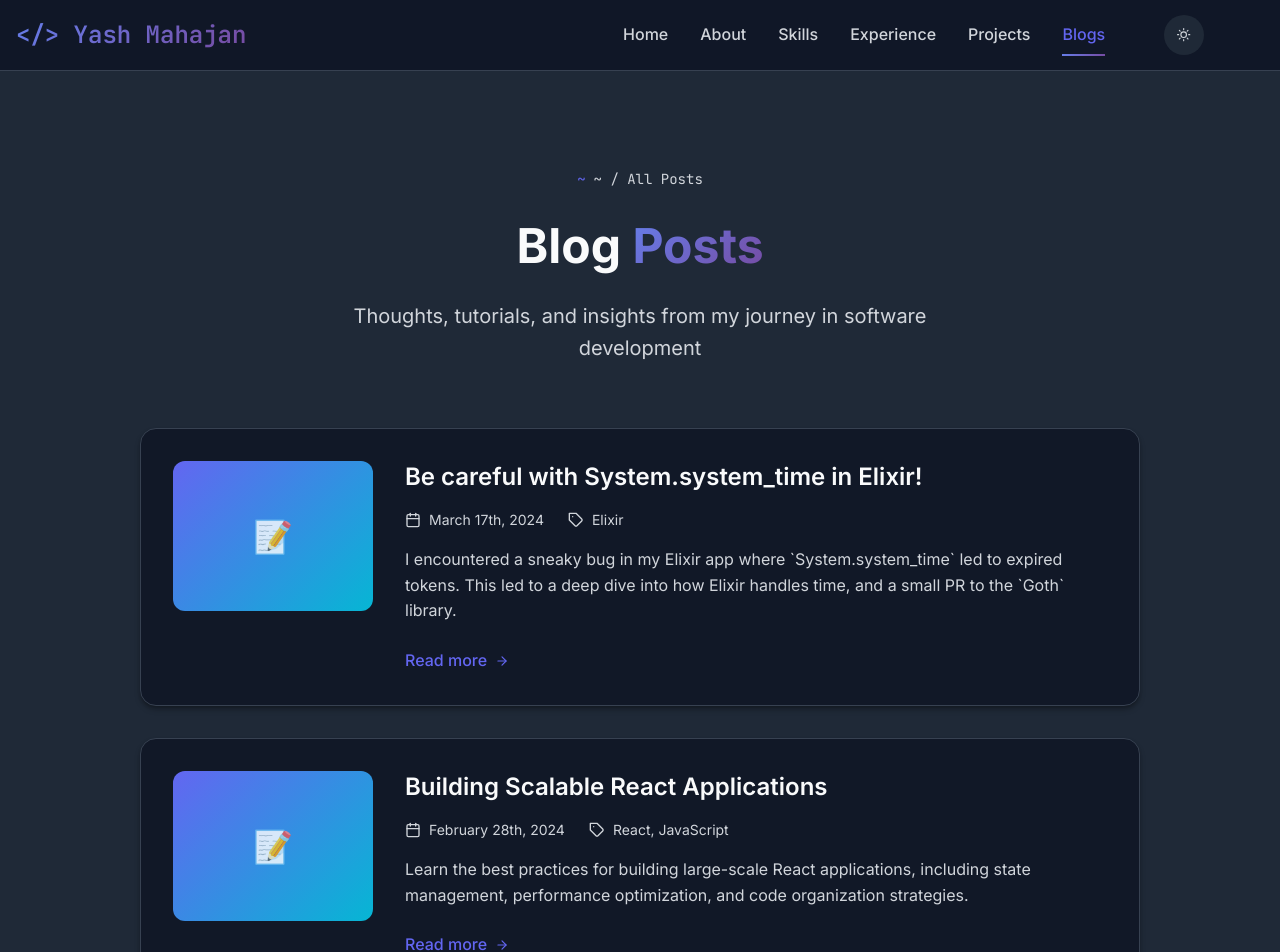
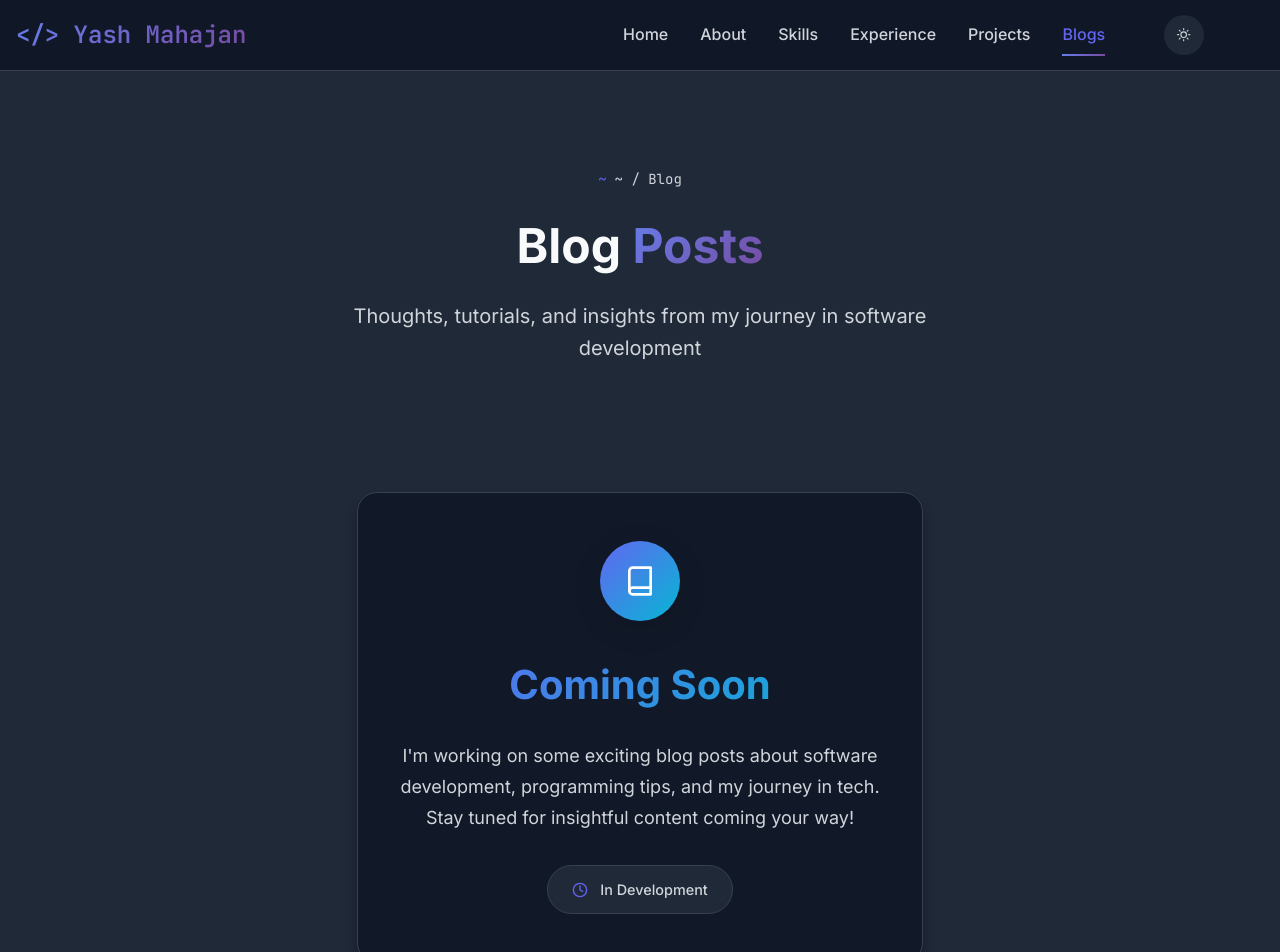
Before and after one commit to yashmahaja/yashmahaja.github.io, a React (Create React App) app: page /blogs in a window 1280 px wide. Shown: the top 952 px of the page. Built offline with nearby package versions, Linux system fonts and the light colour scheme; the HTML template or start-up script is replaced by a standard one.

Commit message:
Blogs Page update

```diff
--- a/src/components/Blogs.css
+++ b/src/components/Blogs.css
@@ -188,6 +188,78 @@
   font-family: 'JetBrains Mono', monospace;
 }
 
+/* Coming Soon Styles */
+.coming-soon-container {
+  display: flex;
+  justify-content: center;
+  align-items: center;
+  min-height: 60vh;
+  padding: 4rem 0;
+}
+
+.coming-soon-content {
+  text-align: center;
+  max-width: 600px;
+  padding: 3rem 2rem;
+  background: var(--bg-primary);
+  border-radius: 20px;
+  box-shadow: var(--shadow-lg);
+  border: 1px solid var(--border-color);
+}
+
+.coming-soon-icon {
+  width: 80px;
+  height: 80px;
+  margin: 0 auto 2rem;
+  background: linear-gradient(135deg, var(--primary-color) 0%, var(--secondary-color) 100%);
+  border-radius: 50%;
+  display: flex;
+  align-items: center;
+  justify-content: center;
+  color: white;
+  font-size: 2rem;
+  box-shadow: 0 8px 32px rgba(0, 0, 0, 0.1);
+}
+
+.coming-soon-title {
+  font-size: 2.5rem;
+  font-weight: 700;
+  margin-bottom: 1.5rem;
+  color: var(--text-primary);
+  background: linear-gradient(135deg, var(--primary-color) 0%, var(--secondary-color) 100%);
+  -webkit-background-clip: text;
+  -webkit-text-fill-color: transparent;
+  background-clip: text;
+}
+
+.coming-soon-description {
+  font-size: 1.125rem;
+  line-height: 1.7;
+  color: var(--text-secondary);
+  margin-bottom: 2rem;
+  max-width: 500px;
+  margin-left: auto;
+  margin-right: auto;
+}
+
+.coming-soon-status {
+  display: inline-flex;
+  align-items: center;
+  gap: 0.75rem;
+  padding: 0.75rem 1.5rem;
+  background: var(--bg-secondary);
+  border-radius: 50px;
+  color: var(--text-secondary);
+  font-size: 0.9rem;
+  font-weight: 500;
+  border: 1px solid var(--border-color);
+}
+
+.coming-soon-status svg {
+  font-size: 1rem;
+  color: var(--primary-color);
+}
+
 /* Responsive Design */
 @media (max-width: 768px) {
   .blogs {
@@ -244,3 +316,52 @@
     font-size: 0.9rem;
   }
 }
+
+/* Coming Soon Responsive */
+@media (max-width: 768px) {
+  .coming-soon-container {
+    min-height: 50vh;
+    padding: 2rem 0;
+  }
+
+  .coming-soon-content {
+    padding: 2rem 1.5rem;
+    margin: 0 1rem;
+  }
+
+  .coming-soon-icon {
+    width: 60px;
+    height: 60px;
+    font-size: 1.5rem;
+    margin-bottom: 1.5rem;
+  }
+
+  .coming-soon-title {
+    font-size: 2rem;
+    margin-bottom: 1rem;
+  }
+
+  .coming-soon-description {
+    font-size: 1rem;
+    margin-bottom: 1.5rem;
+  }
+}
+
+@media (max-width: 480px) {
+  .coming-soon-content {
+    padding: 1.5rem 1rem;
+  }
+
+  .coming-soon-title {
+    font-size: 1.75rem;
+  }
+
+  .coming-soon-description {
+    font-size: 0.9rem;
+  }
+
+  .coming-soon-status {
+    padding: 0.5rem 1rem;
+    font-size: 0.8rem;
+  }
+}
--- a/src/components/Blogs.js
+++ b/src/components/Blogs.js
@@ -1,7 +1,7 @@
-import React, { useMemo } from 'react';
+import React from 'react';
 import { motion, useReducedMotion } from 'framer-motion';
 import { useInView } from 'react-intersection-observer';
-import { FiCalendar, FiTag, FiArrowRight } from 'react-icons/fi';
+import { FiClock, FiBook } from 'react-icons/fi';
 import './Blogs.css';
 
 const Blogs = () => {
@@ -13,57 +13,6 @@ const Blogs = () => {
     rootMargin: '50px'
   });
 
-  // Sample blog posts - you can replace these with your actual blog data
-  const blogPosts = useMemo(() => [
-    {
-      id: 1,
-      title: "Be careful with System.system_time in Elixir!",
-      excerpt: "I encountered a sneaky bug in my Elixir app where `System.system_time` led to expired tokens. This led to a deep dive into how Elixir handles time, and a small PR to the `Goth` library.",
-      date: "March 17th, 2024",
-      tags: ["Elixir"],
-      image: "/blog-elixir.jpg", // You can add actual blog post images
-      url: "#" // Replace with actual blog post URL
-    },
-    {
-      id: 2,
-      title: "Building Scalable React Applications",
-      excerpt: "Learn the best practices for building large-scale React applications, including state management, performance optimization, and code organization strategies.",
-      date: "February 28th, 2024",
-      tags: ["React", "JavaScript"],
-      image: "/blog-react.jpg",
-      url: "#"
-    },
-    {
-      id: 3,
-      title: "AWS Lambda Best Practices",
-      excerpt: "A comprehensive guide to AWS Lambda best practices, covering cold starts, memory optimization, error handling, and monitoring strategies.",
-      date: "January 15th, 2024",
-      tags: ["AWS", "Serverless"],
-      image: "/blog-aws.jpg",
-      url: "#"
-    }
-  ], []);
-
-  const containerVariants = useMemo(() => ({
-    hidden: { opacity: 0 },
-    visible: {
-      opacity: 1,
-      transition: {
-        duration: shouldReduceMotion ? 0 : 0.4,
-        staggerChildren: shouldReduceMotion ? 0 : 0.1
-      }
-    }
-  }), [shouldReduceMotion]);
-
-  const itemVariants = useMemo(() => ({
-    hidden: { opacity: 0, y: shouldReduceMotion ? 0 : 20 },
-    visible: {
-      opacity: 1,
-      y: 0,
-      transition: { duration: shouldReduceMotion ? 0 : 0.4 }
-    }
-  }), [shouldReduceMotion]);
-
   return (
     <section id="blogs" className="blogs">
       <div className="container">
@@ -72,11 +21,11 @@ const Blogs = () => {
           className="section-header"
           initial={{ opacity: 0, y: 20 }}
           animate={inView ? { opacity: 1, y: 0 } : {}}
-          transition={{ duration: 0.4 }}
+          transition={{ duration: shouldReduceMotion ? 0 : 0.4 }}
         >
           <div className="header-content">
             <div className="breadcrumb">
-              <span className="breadcrumb-path">~ / All Posts</span>
+              <span className="breadcrumb-path">~ / Blog</span>
             </div>
             <h1 className="section-title">
               Blog <span className="text-gradient">Posts</span>
@@ -88,58 +37,50 @@ const Blogs = () => {
         </motion.div>
 
         <motion.div
-          className="blogs-content"
-          variants={containerVariants}
-          initial="hidden"
-          animate={inView ? "visible" : "hidden"}
+          className="coming-soon-container"
+          initial={{ opacity: 0, y: 30 }}
+          animate={inView ? { opacity: 1, y: 0 } : {}}
+          transition={{ duration: shouldReduceMotion ? 0 : 0.6, delay: shouldReduceMotion ? 0 : 0.2 }}
         >
-          <div className="blogs-grid">
-            {blogPosts.map((post, index) => (
-              <motion.article
-                key={post.id}
-                className="blog-card"
-                variants={itemVariants}
-              >
-                <div className="blog-card-content">
-                  <div className="blog-image">
-                    <div className="blog-image-placeholder">
-                      <div className="placeholder-icon">📝</div>
-                    </div>
-                  </div>
+          <div className="coming-soon-content">
+            <motion.div
+              className="coming-soon-icon"
+              initial={{ scale: 0 }}
+              animate={inView ? { scale: 1 } : {}}
+              transition={{ duration: shouldReduceMotion ? 0 : 0.5, delay: shouldReduceMotion ? 0 : 0.4 }}
+            >
+              <FiBook />
+            </motion.div>
 
-                  <div className="blog-details">
-                    <h2 className="blog-title">
-                      <a href={post.url} className="blog-title-link">
-                        {post.title}
-                      </a>
-                    </h2>
+            <motion.h2
+              className="coming-soon-title"
+              initial={{ opacity: 0, y: 20 }}
+              animate={inView ? { opacity: 1, y: 0 } : {}}
+              transition={{ duration: shouldReduceMotion ? 0 : 0.5, delay: shouldReduceMotion ? 0 : 0.6 }}
+            >
+              Coming Soon
+            </motion.h2>
 
-                    <div className="blog-meta">
-                      <span className="blog-date">
-                        <FiCalendar />
-                        {post.date}
-                      </span>
-                      <span className="blog-tags">
-                        <FiTag />
-                        {post.tags.join(', ')}
-                      </span>
-                    </div>
+            <motion.p
+              className="coming-soon-description"
+              initial={{ opacity: 0, y: 20 }}
+              animate={inView ? { opacity: 1, y: 0 } : {}}
+              transition={{ duration: shouldReduceMotion ? 0 : 0.5, delay: shouldReduceMotion ? 0 : 0.8 }}
+            >
+              I'm working on some exciting blog posts about software development,
+              programming tips, and my journey in tech. Stay tuned for insightful
+              content coming your way!
+            </motion.p>
 
-                    <p className="blog-excerpt">
-                      {post.excerpt}
-                    </p>
-
-                    <a href={post.url} className="blog-read-more">
-                      Read more <FiArrowRight />
-                    </a>
-                  </div>
-                </div>
-              </motion.article>
-            ))}
-          </div>
-
-          <div className="blogs-pagination">
-            <span className="pagination-info">Page 1</span>
+            <motion.div
+              className="coming-soon-status"
+              initial={{ opacity: 0 }}
+              animate={inView ? { opacity: 1 } : {}}
+              transition={{ duration: shouldReduceMotion ? 0 : 0.5, delay: shouldReduceMotion ? 0 : 1.0 }}
+            >
+              <FiClock />
+              <span>In Development</span>
+            </motion.div>
           </div>
         </motion.div>
       </div>
```
